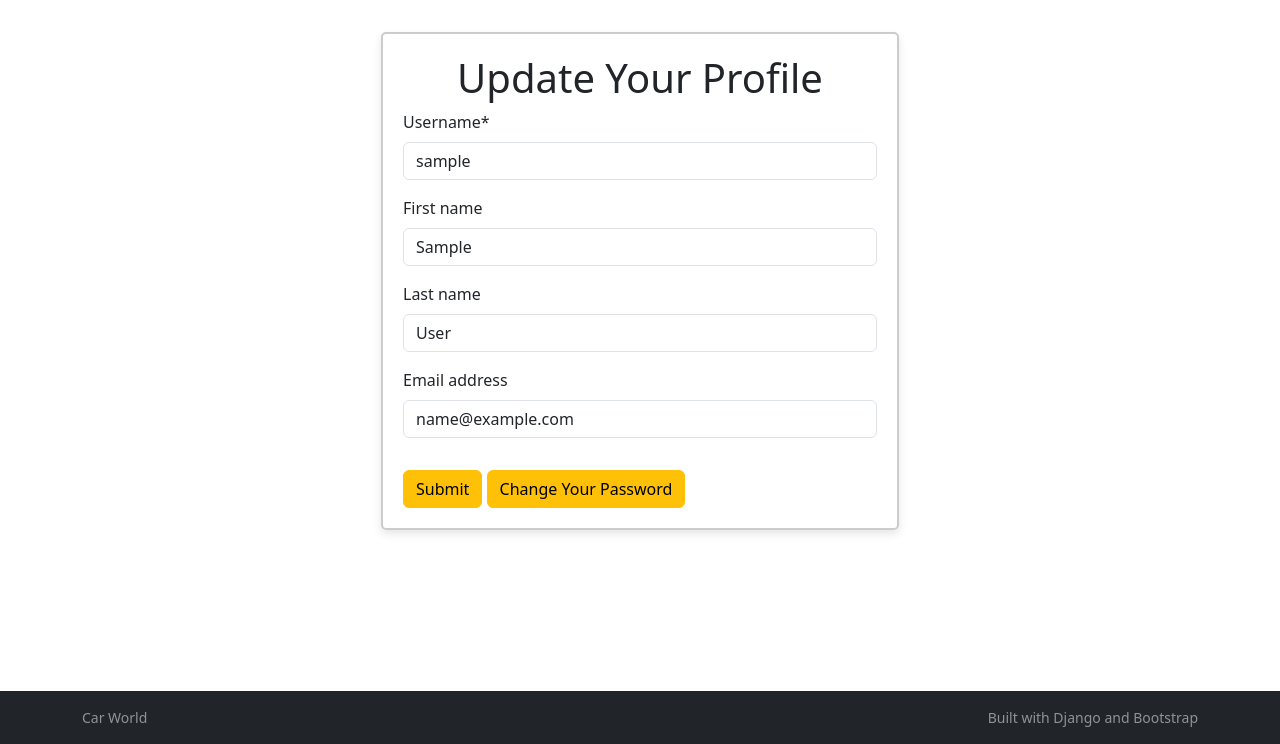
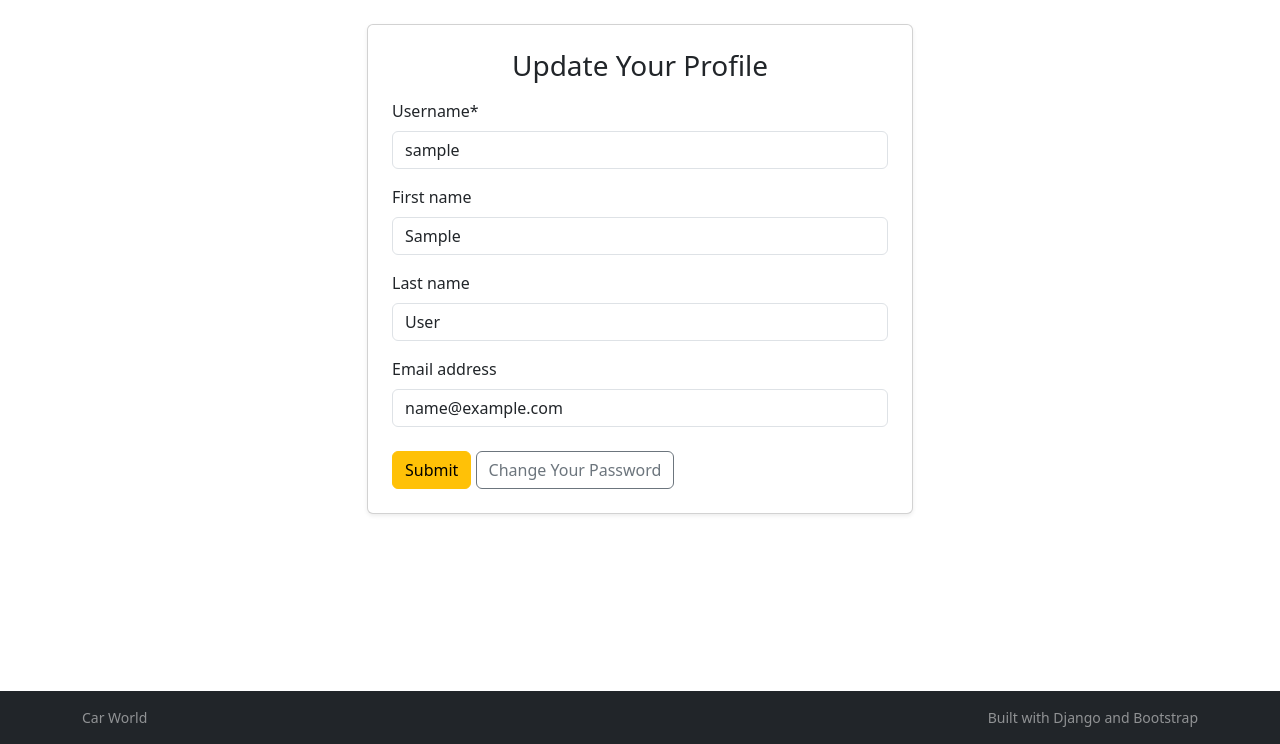
Before and after one commit to ratulhasan001/django-car-showroom, a Django app: page /user_profile/profile/edit in a window 1280 px wide. Shown: the part 56-800 px from the top of the page. Run offline with Django 5.2, Linux system fonts and the light colour scheme; the visitor is signed in with stand-in values (Sample User, id 1); some libraries are stand-ins or nearby versions.

Commit message:
Restyle login, register, edit profile and password pages as cards

```diff
--- a/mid-term/car_world/user_profile/templates/edit_profile.html
+++ b/mid-term/car_world/user_profile/templates/edit_profile.html
@@ -1,19 +1,20 @@
 {% extends 'base.html' %}
 {% load crispy_forms_tags %}
+{% block title %}Edit profile{% endblock %}
 {% block content %}
-
-<div class="container">
-  <div class="row justify-content-center">
-    <div class="col-md-6">
-      <form class="m-2" method="post" style="border: 2px solid #ccc; padding: 20px; border-radius: 5px; box-shadow: 0 4px 8px rgba(0,0,0,0.1);">
-        <h1 style="text-align: center;">Update Your Profile</h1>
-        {% csrf_token %}
-        {{ form | crispy }}
-        <button type="submit" class="btn btn-warning mt-3">Submit</button>
-        <a class="btn btn-warning mt-3" href="{% url 'pass_change' %}">Change Your Password</a>
-      </form>
+<div class="row justify-content-center">
+  <div class="col-md-6">
+    <div class="card shadow-sm">
+      <div class="card-body p-4">
+        <h1 class="h3 text-center mb-3">Update Your Profile</h1>
+        <form method="post" novalidate>
+          {% csrf_token %}
+          {{ form|crispy }}
+          <button type="submit" class="btn btn-warning mt-2">Submit</button>
+          <a class="btn btn-outline-secondary mt-2" href="{% url 'pass_change' %}">Change Your Password</a>
+        </form>
+      </div>
     </div>
   </div>
 </div>
-
 {% endblock %}
```
Also changed, not shown: mid-term/car_world/user_profile/templates/pass_change.html (+13 -11 lines), mid-term/car_world/user_profile/templates/register.html (+13 -12 lines).
